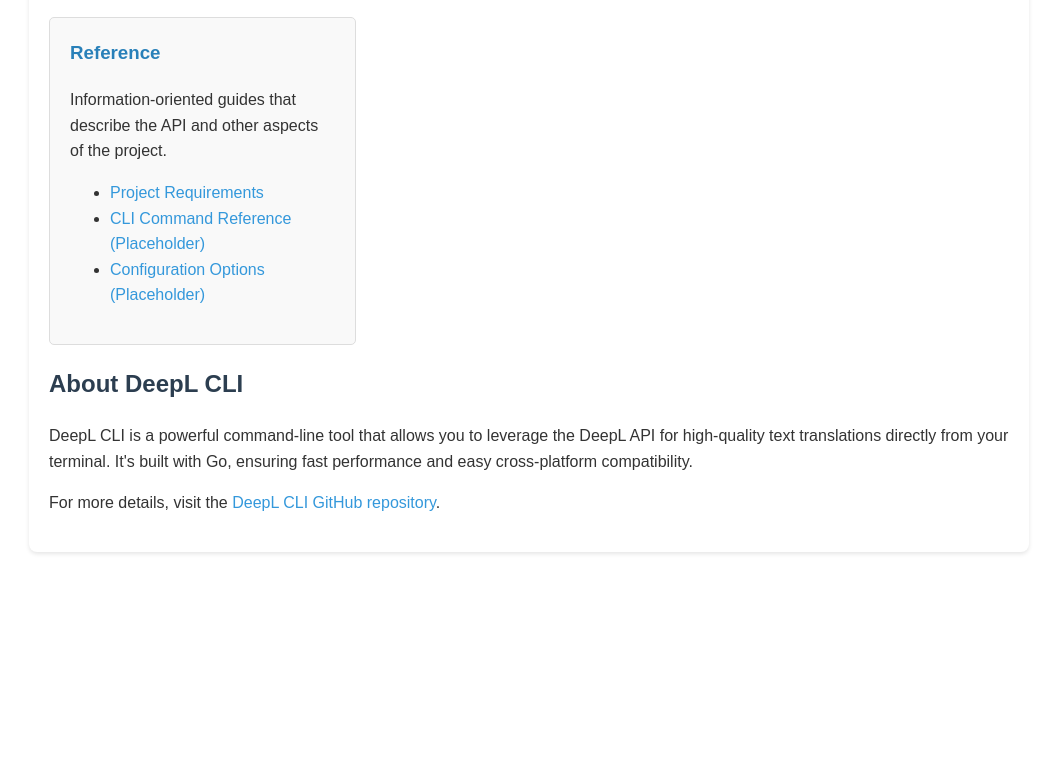
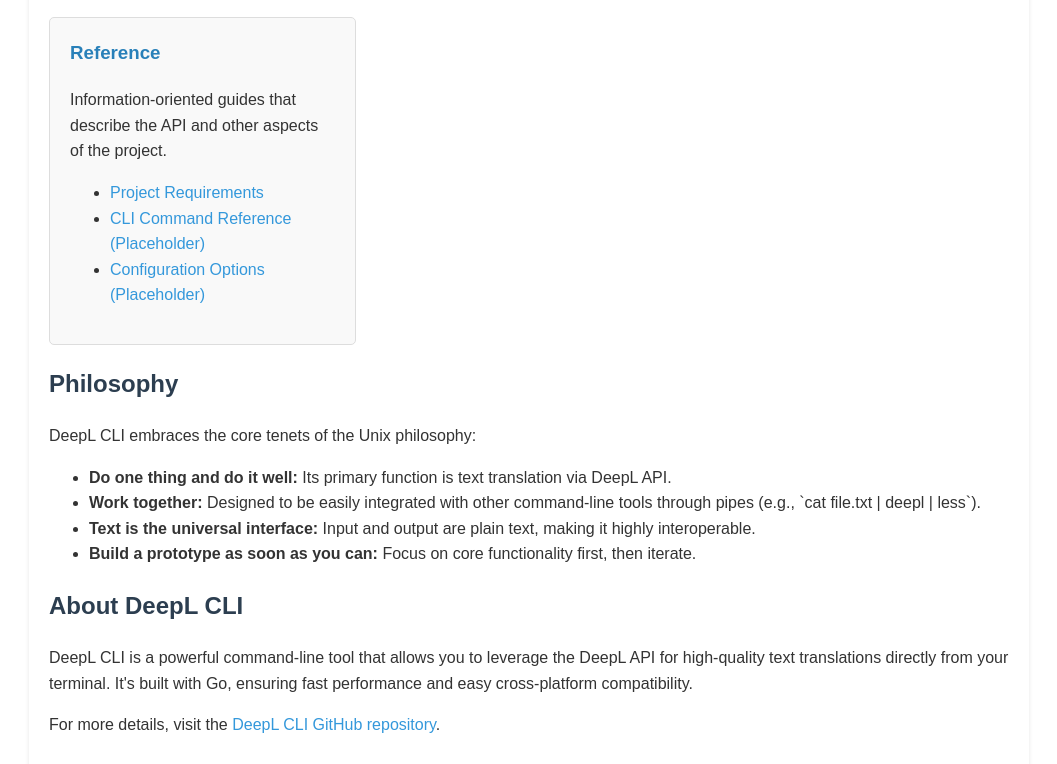
Before and after one commit to Jsamson33/deepl-cli, a plain HTML site: page docs/index.html in a window 1280 px wide. Shown: the part 510-1274 px from the top of the page, without its empty margins (111-1168 px from the left). Before the commit the page ends 1082 px from the top, so only its background shows below. Drawn offline with Linux system fonts and the light colour scheme.

Commit message:
docs: Add Unix philosophy section and Divio link to documentation

```diff
--- a/docs/index.html
+++ b/docs/index.html
@@ -110,6 +110,15 @@
             </div>
         </div>
 
+        <h2>Philosophy</h2>
+        <p>DeepL CLI embraces the core tenets of the Unix philosophy:</p>
+        <ul>
+            <li><strong>Do one thing and do it well:</strong> Its primary function is text translation via DeepL API.</li>
+            <li><strong>Work together:</strong> Designed to be easily integrated with other command-line tools through pipes (e.g., `cat file.txt | deepl | less`).</li>
+            <li><strong>Text is the universal interface:</strong> Input and output are plain text, making it highly interoperable.</li>
+            <li><strong>Build a prototype as soon as you can:</strong> Focus on core functionality first, then iterate.</li>
+        </ul>
+
         <h2>About DeepL CLI</h2>
         <p>DeepL CLI is a powerful command-line tool that allows you to leverage the DeepL API for high-quality text translations directly from your terminal. It's built with Go, ensuring fast performance and easy cross-platform compatibility.</p>
 
```
Also changed, not shown: 1 other file.
